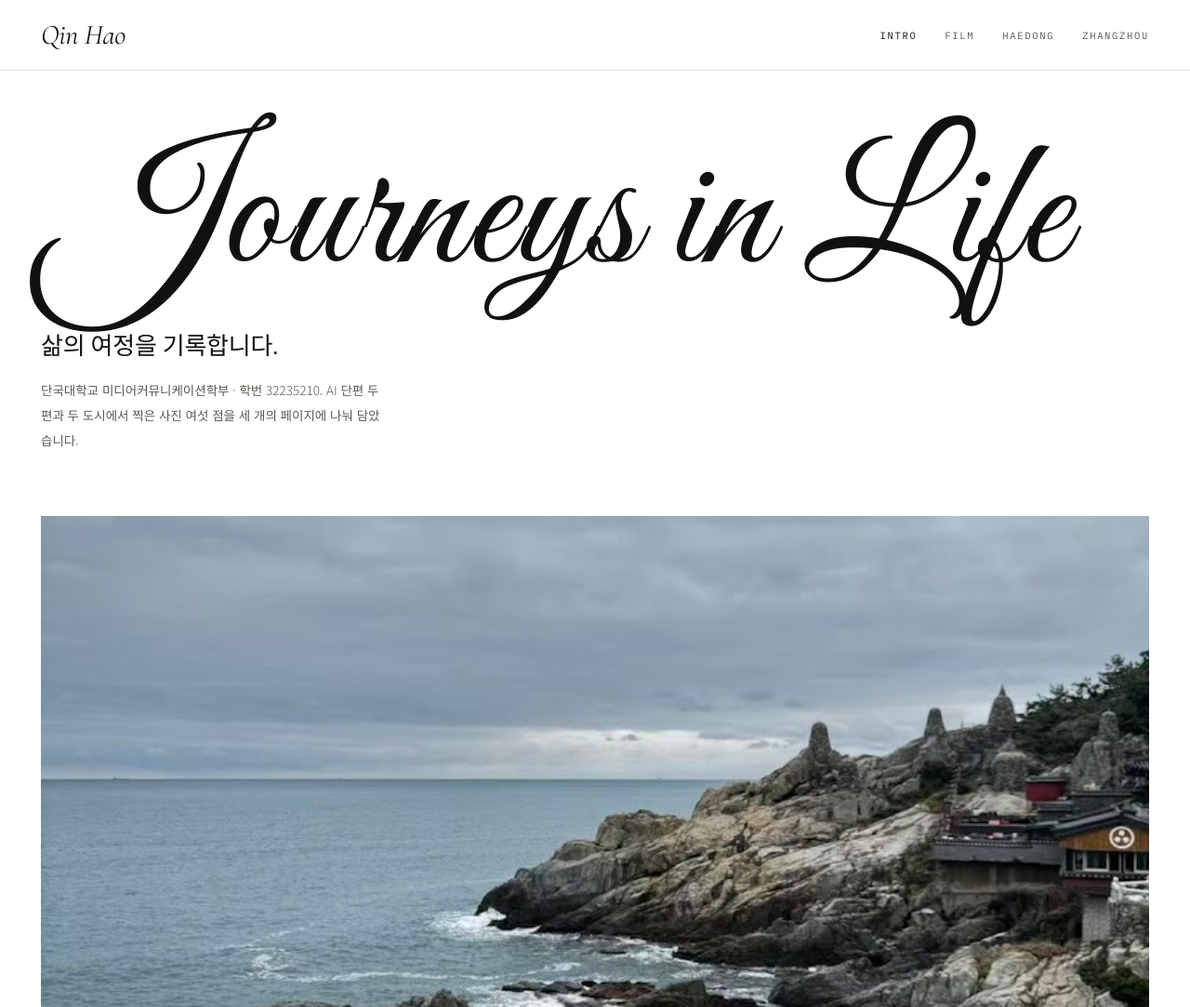
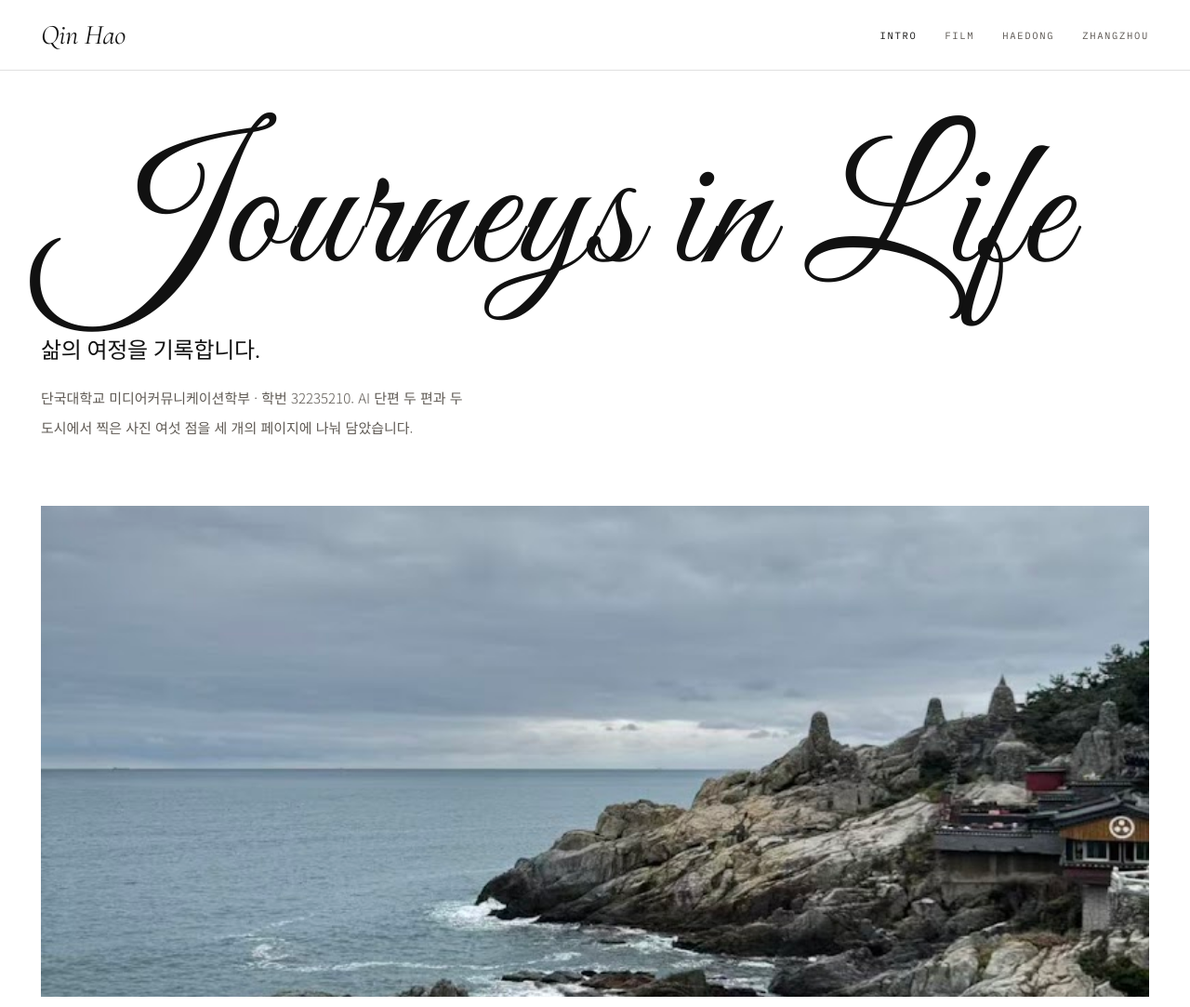
Before and after one commit to AVA-ash/qinhao-portfolio, a plain HTML site: page index.html in a window 1280 px wide. Shown: the top 1083 px of the page at 93% size. Drawn offline with nearby package versions, Linux system fonts and the light colour scheme.

Commit message:
home: bigger lede

```diff
--- a/style.css
+++ b/style.css
@@ -30,8 +30,8 @@ a{color:inherit;text-decoration:none}
 /* hero */
 .hero{padding:150px 44px 60px}
 .hero .script{font-family:var(--flourish);font-style:normal;font-weight:400;font-size:clamp(72px,15.5vw,208px);line-height:.88;letter-spacing:.01em}
-.hero .kr{margin-top:26px;font-family:var(--serif);font-size:clamp(20px,2.2vw,26px);font-weight:300;letter-spacing:-.01em}
-.hero .lede{margin-top:18px;max-width:52ch;font-size:13.5px;line-height:2;color:#5c5852}
+.hero .kr{margin-top:32px;font-family:var(--serif);font-size:clamp(19px,2vw,24px);font-weight:300;letter-spacing:-.01em}
+.hero .lede{margin-top:20px;max-width:58ch;font-size:15px;line-height:2.15;color:#5f5a54}
 
 /* home banner */
 .banner{margin:8px 44px 0;height:min(66vh,620px);overflow:hidden}
```
